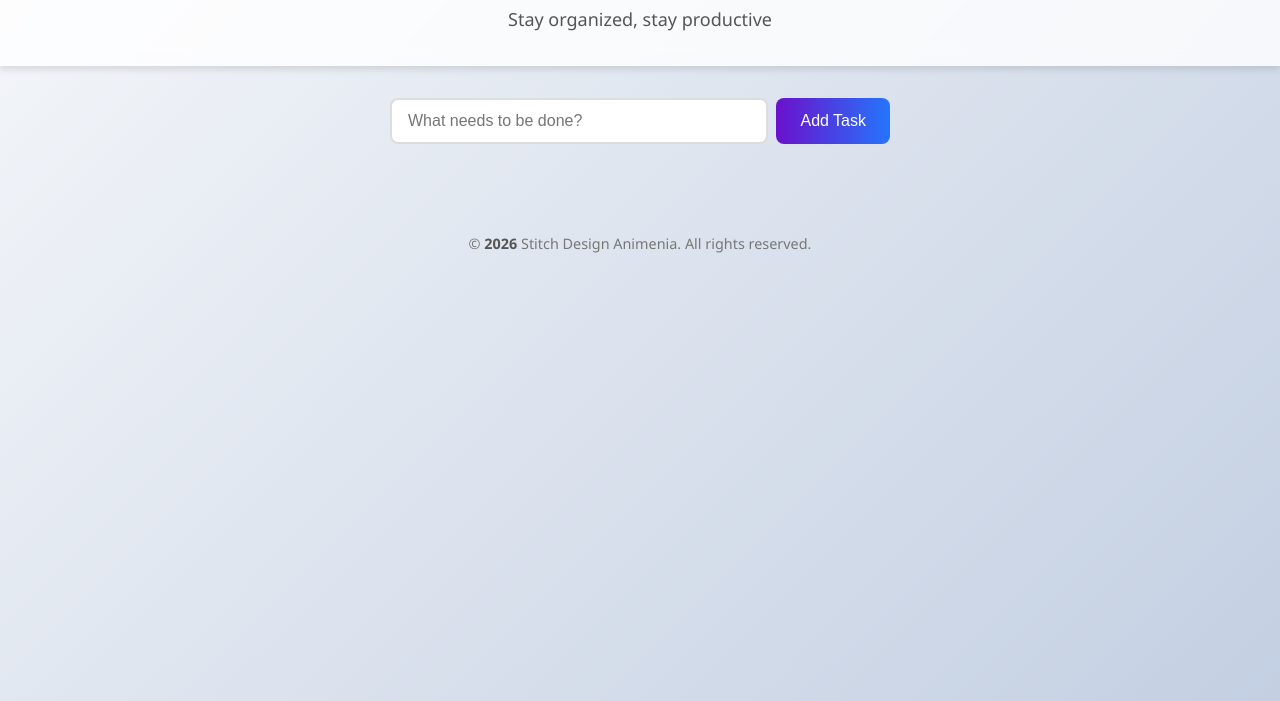
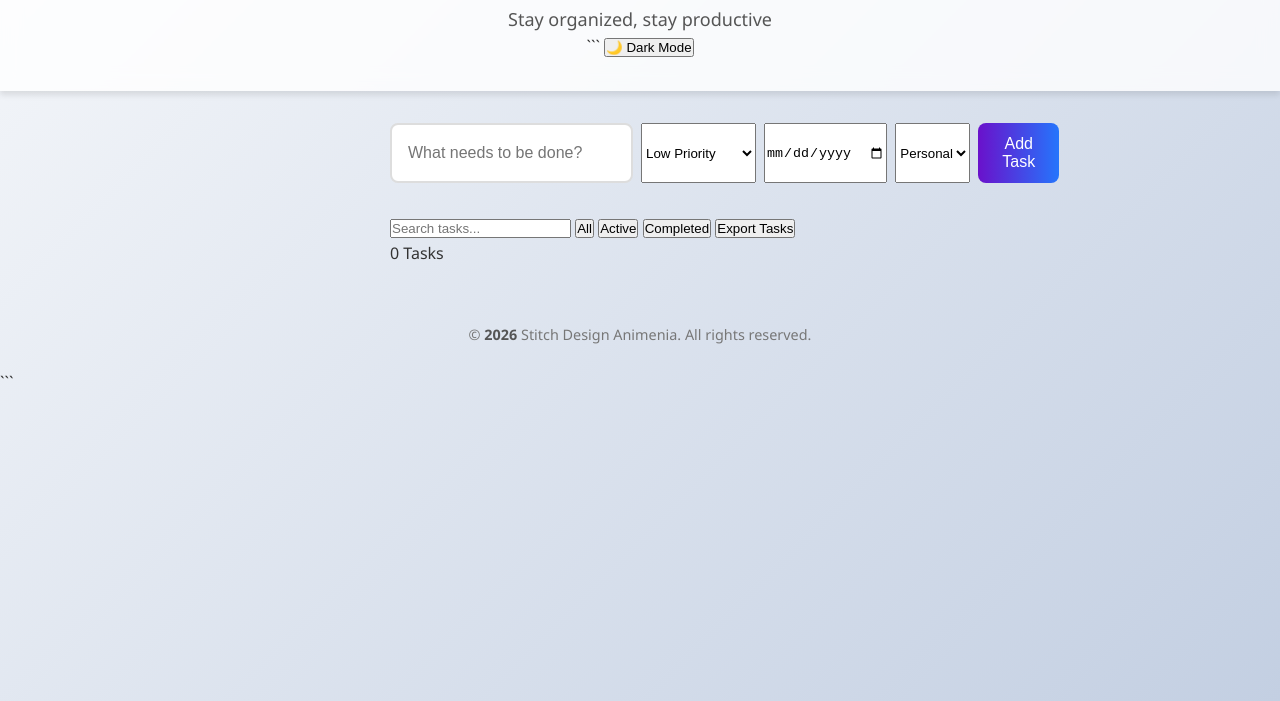
Before and after one commit to Aguoruchukwuka/a-simple-task-manager, a website: page src/index.html in a window 1280 px wide. Shown: the part 99-800 px from the top of the page. Drawn offline with Linux system fonts and the light colour scheme.

Commit message:
Enhance index.html with dark mode and task summary
Added dark mode toggle button and task summary section.

````diff
--- a/src/index.html
+++ b/src/index.html
@@ -1,34 +1,103 @@
 <!DOCTYPE html>
+
 <html lang="en">
 <head>
     <meta charset="UTF-8">
     <meta name="viewport" content="width=device-width, initial-scale=1.0">
     <title>Stitch Design Animenia - Task Manager</title>
     <link rel="stylesheet" href="styles/style.css">
-<script src="main.js"></script>
-    <link rel="icon" href="../assets/icons/favicon.svg" type="image/svg+xml">
 </head>
 <body>
     <header>
         <div class="container">
             <h1>Task Manager</h1>
             <p>Stay organized, stay productive</p>
+
+```
+        <button id="dark-mode-toggle">
+            🌙 Dark Mode
+        </button>
     </div>
 </header>
+
 <main>
     <div class="container">
+
         <form id="todo-form">
-                <input type="text" id="todo-input" placeholder="What needs to be done?" autocomplete="off" required>
-                <button type="submit">Add Task</button>
+
+            <input
+                type="text"
+                id="todo-input"
+                placeholder="What needs to be done?"
+                autocomplete="off"
+                required
+            >
+
+            <select id="priority">
+                <option value="Low">Low Priority</option>
+                <option value="Medium">Medium Priority</option>
+                <option value="High">High Priority</option>
+            </select>
+
+            <input type="date" id="due-date">
+
+            <select id="category">
+                <option value="Personal">Personal</option>
+                <option value="School">School</option>
+                <option value="Work">Work</option>
+                <option value="Other">Other</option>
+            </select>
+
+            <button type="submit">
+                Add Task
+            </button>
+
         </form>
+
+        <div class="toolbar">
+
+            <input
+                type="text"
+                id="search-input"
+                placeholder="Search tasks..."
+            >
+
+            <button id="filter-all">All</button>
+            <button id="filter-active">Active</button>
+            <button id="filter-completed">Completed</button>
+
+            <button id="export-btn">
+                Export Tasks
+            </button>
+
+        </div>
+
+        <div class="task-summary">
+
+            <span id="task-count">
+                0 Tasks
+            </span>
+
+        </div>
+
         <ul id="todo-list"></ul>
+
     </div>
 </main>
+
 <footer>
     <div class="container">
-            <p>&copy; <span id="year"></span> Stitch Design Animenia. All rights reserved.</p>
+        <p>
+            &copy;
+            <span id="year"></span>
+            Stitch Design Animenia.
+            All rights reserved.
+        </p>
     </div>
 </footer>
-    <script src="../src/main.js"></script>
+
+<script src="main.js"></script>
+```
+
 </body>
 </html>
````
Lines whose indentation alone changed are shown as unchanged.
